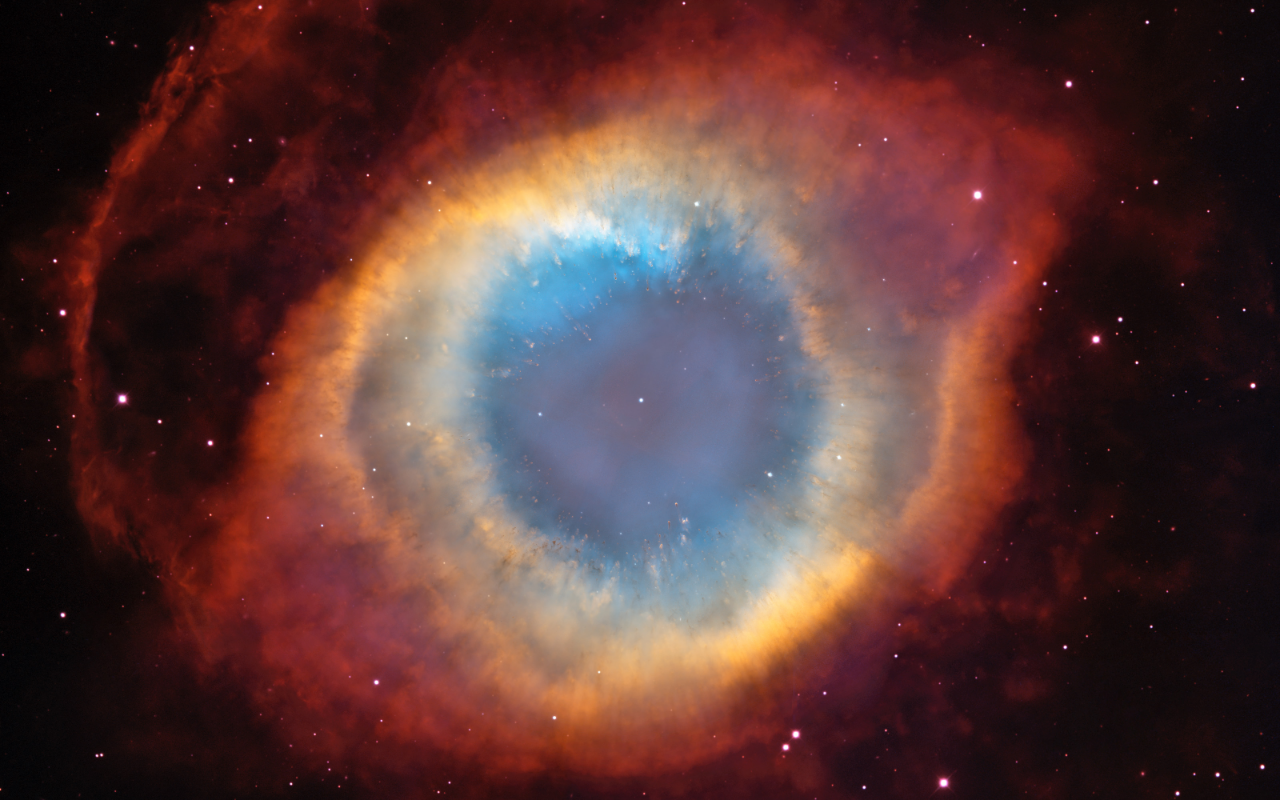
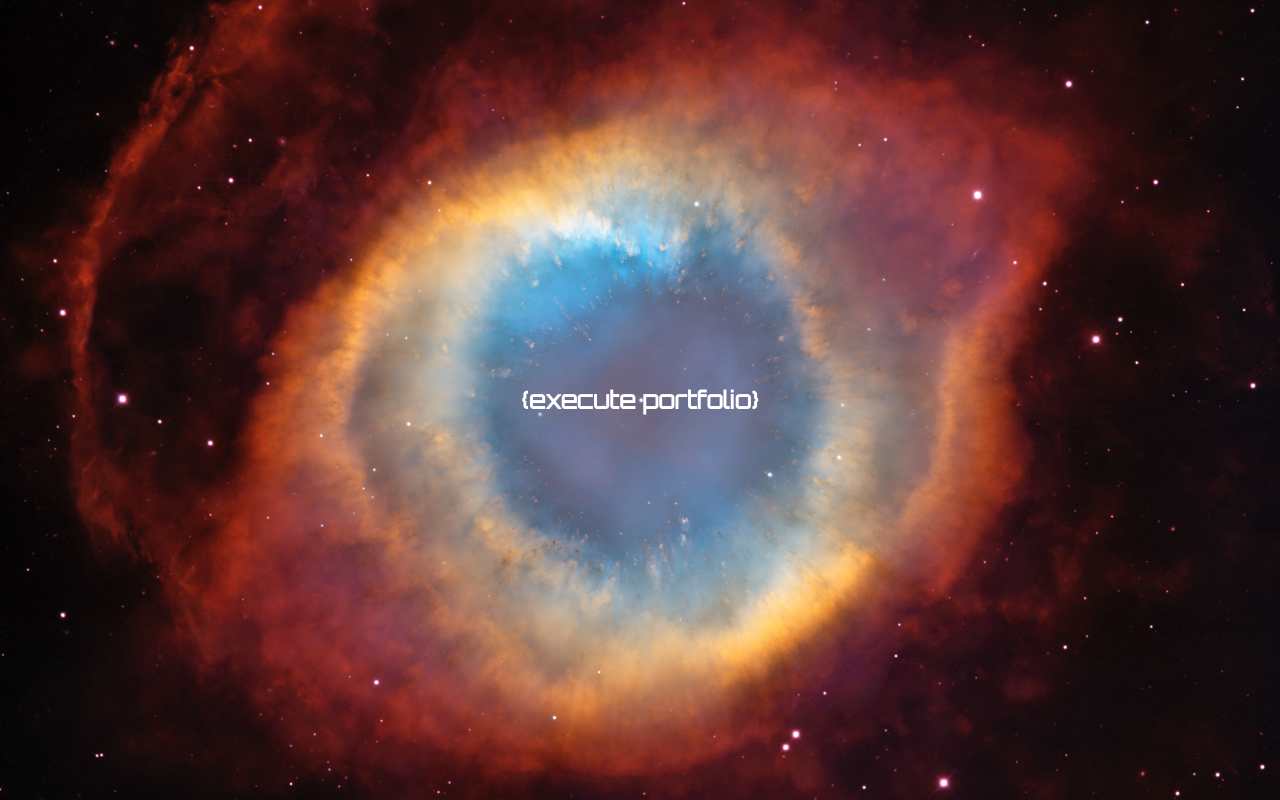
Before and after one commit to BIMATN/BIMATN.github.io, a React (Create React App) app in the folder portfolio/: page / in a window 1280 px wide. Built offline with nearby package versions, Linux system fonts and the light colour scheme.

Commit message:
begin component and centered on page

```diff
--- a/portfolio/public/index.html
+++ b/portfolio/public/index.html
@@ -19,6 +19,8 @@
       work correctly both with client-side routing and a non-root public URL.
       Learn how to configure a non-root public URL by running `npm run build`.
     -->
+    <!-- Orbitron Font -->
+    <link href="https://fonts.googleapis.com/css?family=Orbitron" rel="stylesheet">
     <title>Benjamin Rodriguez</title>
   </head>
   <body>
--- a/portfolio/src/components/app/App.js
+++ b/portfolio/src/components/app/App.js
@@ -1,10 +1,12 @@
 import React, { Component } from 'react';
 import './App.css';
+import Begin from '../begin/begin.js';
 
 class App extends Component {
   render() {
     return (
       <div className="App">
+        <Begin text="{execute portfolio}"/>
       </div>
     );
   }
--- /dev/null
+++ b/portfolio/src/components/begin/begin.css
@@ -0,0 +1,16 @@
+#begin {
+  color: white;
+  text-decoration-line: none;
+  font-family: 'Orbitron', sans-serif;
+}
+
+.center {
+    display: flex;
+    justify-content: center;
+    align-items: center;
+    height: 100vh;
+  }
+
+.center-item {
+    max-width: 50%;
+}
--- /dev/null
+++ b/portfolio/src/components/begin/begin.js
@@ -0,0 +1,22 @@
+import React, {Component} from 'react';
+import './begin.css';
+
+class Begin extends Component {
+    constructor (props) {
+        super(props);
+        this.state = {
+
+        }
+    }
+    render (props) {
+        return (
+            <div className="center">
+                <div className="center-item">
+                    <a id="begin" href="/"><h2>{this.props.text}</h2></a>
+                </div>
+            </div>
+        )
+    }
+}
+
+export default Begin;
--- /dev/null
+++ b/portfolio/src/components/begin/index.js
@@ -0,0 +1 @@
+export { default } from "./begin.js";
--- a/portfolio/src/index.css
+++ b/portfolio/src/index.css
@@ -4,6 +4,7 @@ html {
   -moz-background-size: cover;
   -o-background-size: cover;
   background-size: cover;
+  height:100%;
 }
 body {
   margin: 0;
```
